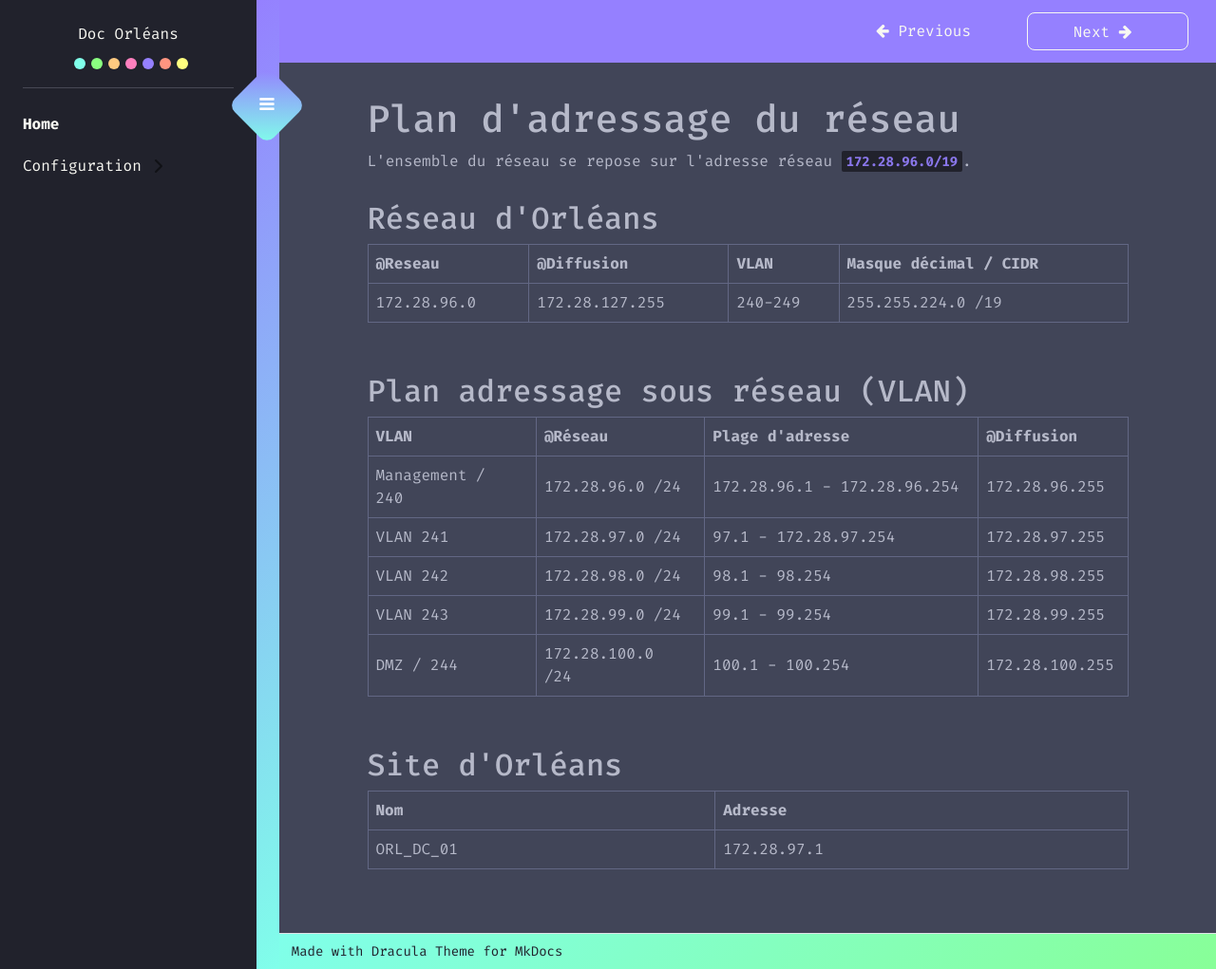
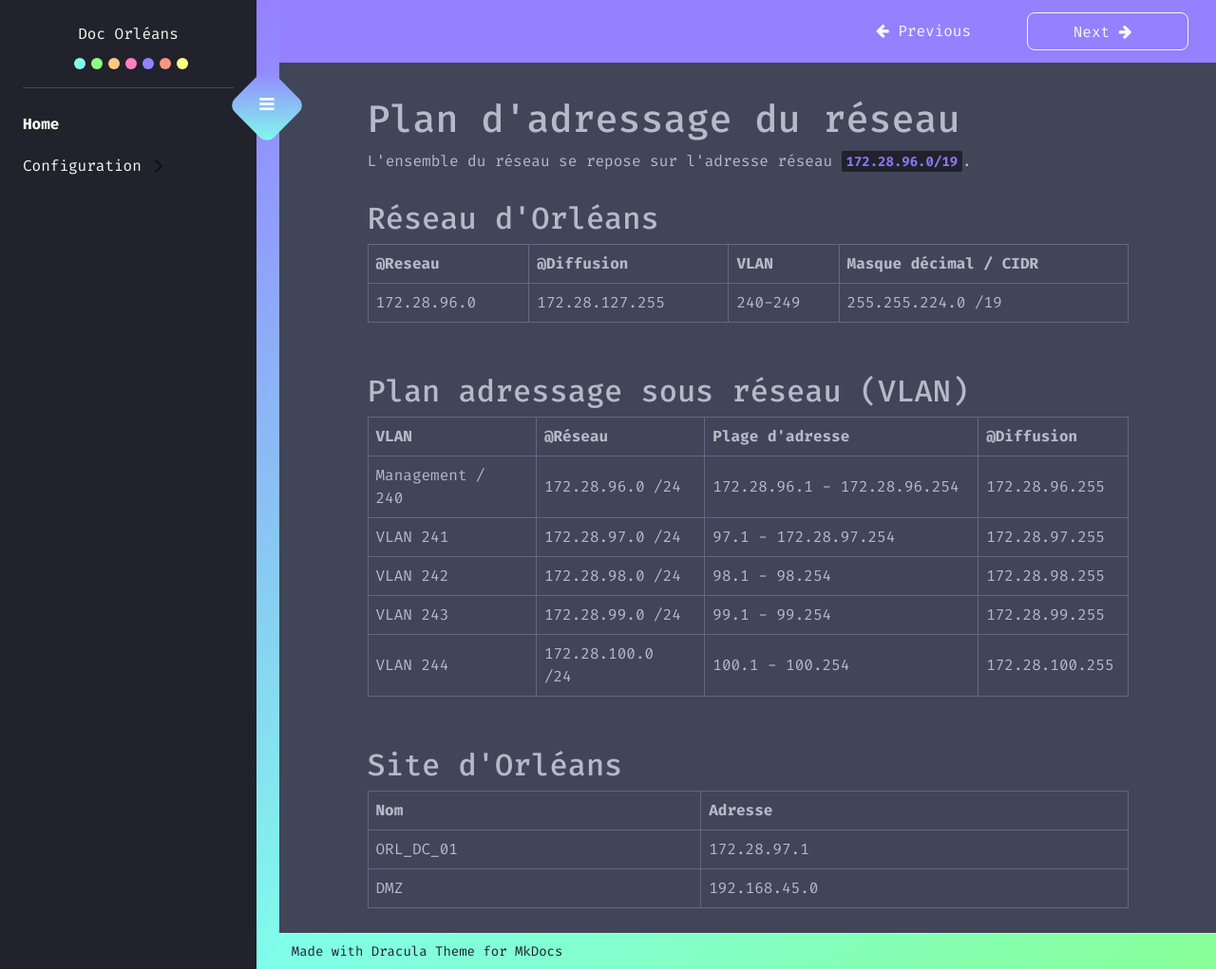
Before and after one commit to eRaETatsuya/OrleansSIO.github.io, an MkDocs documentation site: the page built from docs/index.md, in a window 1280 px wide and 1021 px high. Shown: the whole window at 95% size. Built offline with MkDocs 1.6.1 and Material for MkDocs 9.7.7, drawn with Linux system fonts in a browser that asks for light colours.

Commit message:
Update index.md

```diff
--- a/docs/index.md
+++ b/docs/index.md
@@ -18,7 +18,7 @@
 |  VLAN 241 | 172.28.97.0 /24| 97.1 - 172.28.97.254 |172.28.97.255|
 |  VLAN 242 |   172.28.98.0 /24 | 98.1 - 98.254 |172.28.98.255|
 |  VLAN 243 |  172.28.99.0 /24 | 99.1 - 99.254 | 172.28.99.255 |
-|  DMZ / 244 | 172.28.100.0 /24 | 100.1 - 100.254 | 172.28.100.255 |
+|  VLAN 244 | 172.28.100.0 /24 | 100.1 - 100.254 | 172.28.100.255 |
 
 </br>
 
@@ -26,3 +26,4 @@
 | Nom | Adresse |
 |-----------|---------|
 |ORL_DC_01|172.28.97.1|
+|DMZ|192.168.45.0|
```
